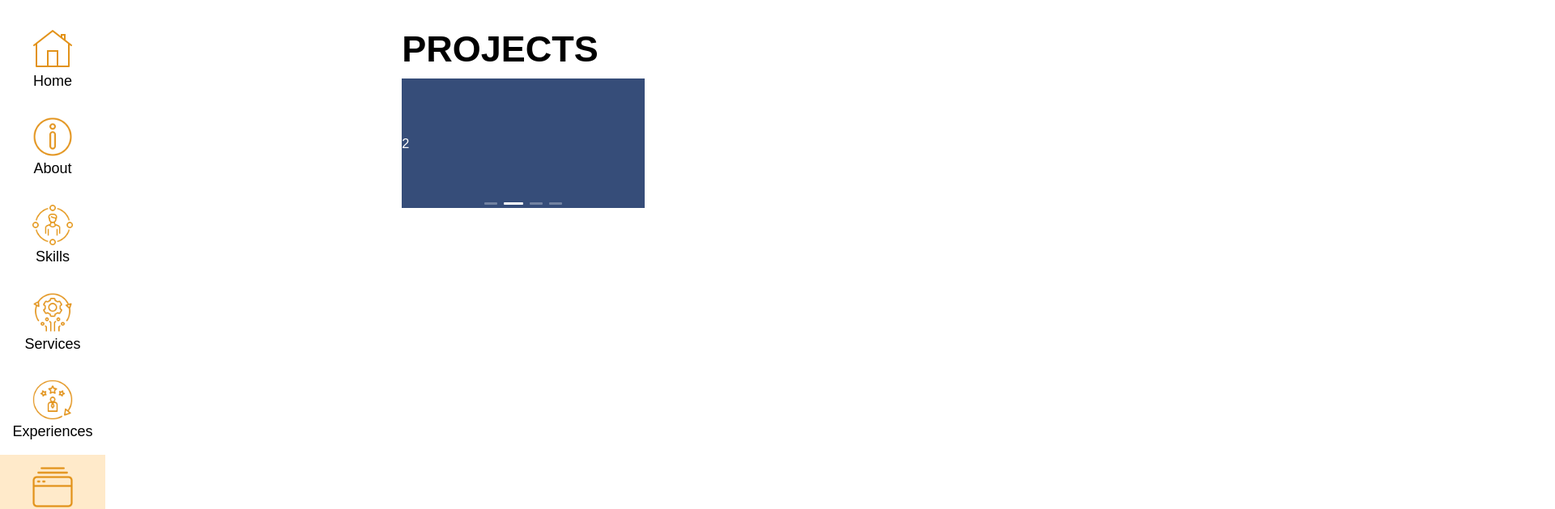
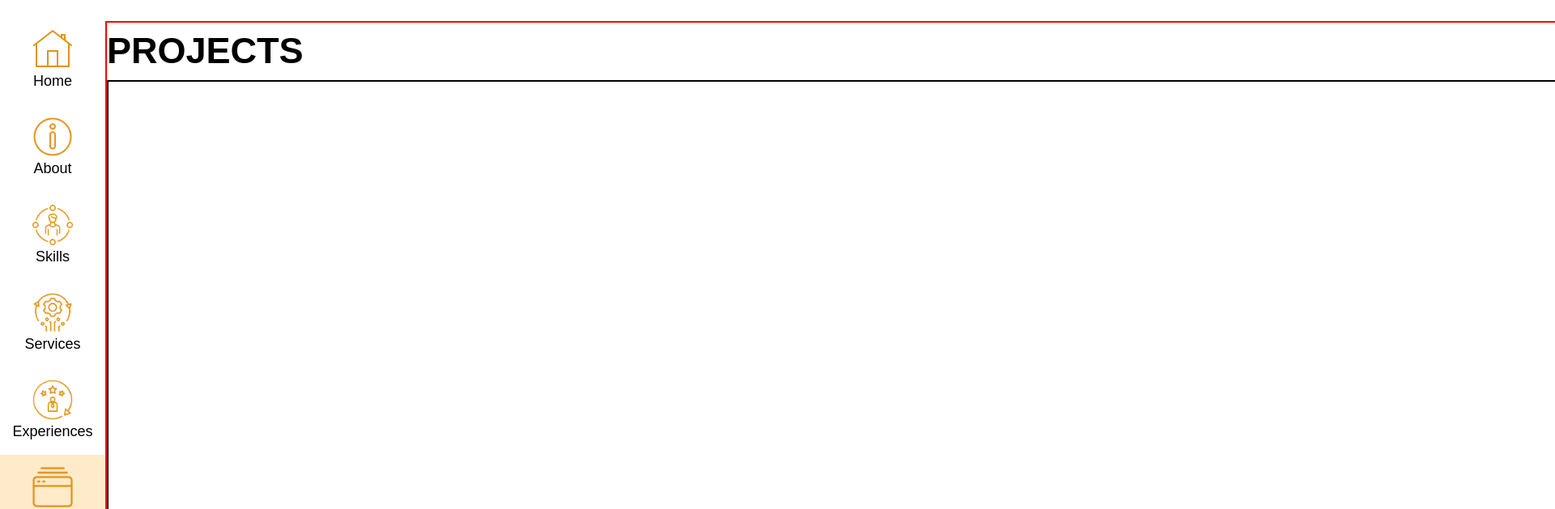
Before and after one commit to CodeWUsama/usamaportfolioold, a React (Create React App) app: page /#/projects in a window 1280 px wide. Shown: the top 629 px of the page at 81% size, 1920 px wide, since content can reach past the window. Built offline with nearby package versions, Linux system fonts and the light colour scheme.

Commit message:
projects page started

```diff
--- a/src/routes/Projects/index.tsx
+++ b/src/routes/Projects/index.tsx
@@ -23,10 +23,7 @@ const Projects = () => {
           Projects
         </Text>
         <ContentContainer>
-          <Carousel
-            autoplay
-            style={{ maxWidth: "800px", minWidth: "100px", width: 300 }}
-          >
+          <Carousel autoplay style={{ width: "inherit" }}>
             <div>
               <h3 style={contentStyle}>1</h3>
             </div>
@@ -40,6 +37,7 @@ const Projects = () => {
               <h3 style={contentStyle}>4</h3>
             </div>
           </Carousel>
+          {/* <h1>Usama</h1> */}
         </ContentContainer>
       </ContentWrapper>
       <InvisibleText>usama is my name</InvisibleText>
--- a/src/routes/Projects/styled.components.ts
+++ b/src/routes/Projects/styled.components.ts
@@ -5,6 +5,7 @@ export const RootContainer = styled.div`
   height: 100%;
   justify-content: space-between;
   width: 100%;
+  /* flex-direction: column; */
   @media (max-width: 600px) {
     flex-direction: column;
   }
@@ -14,8 +15,10 @@ export const ContentWrapper = styled.div`
   display: flex;
   flex-direction: column;
   margin-top: 26px;
+  border: 2px solid red;
 `;
 
 export const ContentContainer = styled.div`
   height: 100%;
+  border: 2px solid black;
 `;
```
